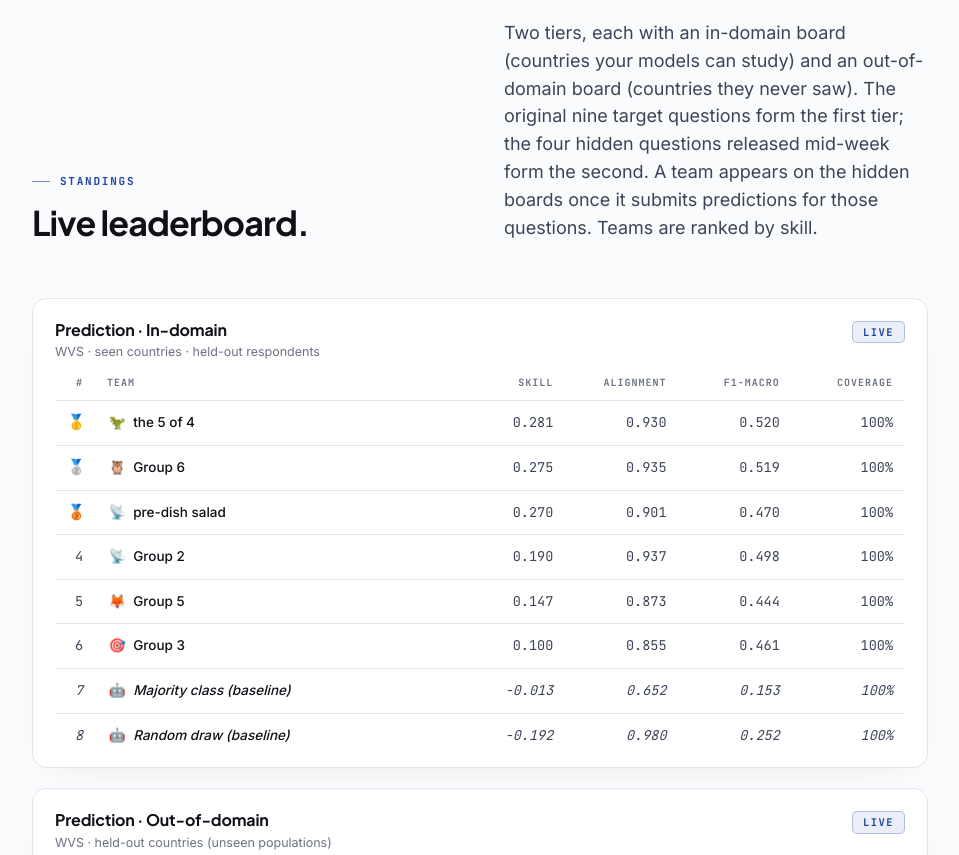
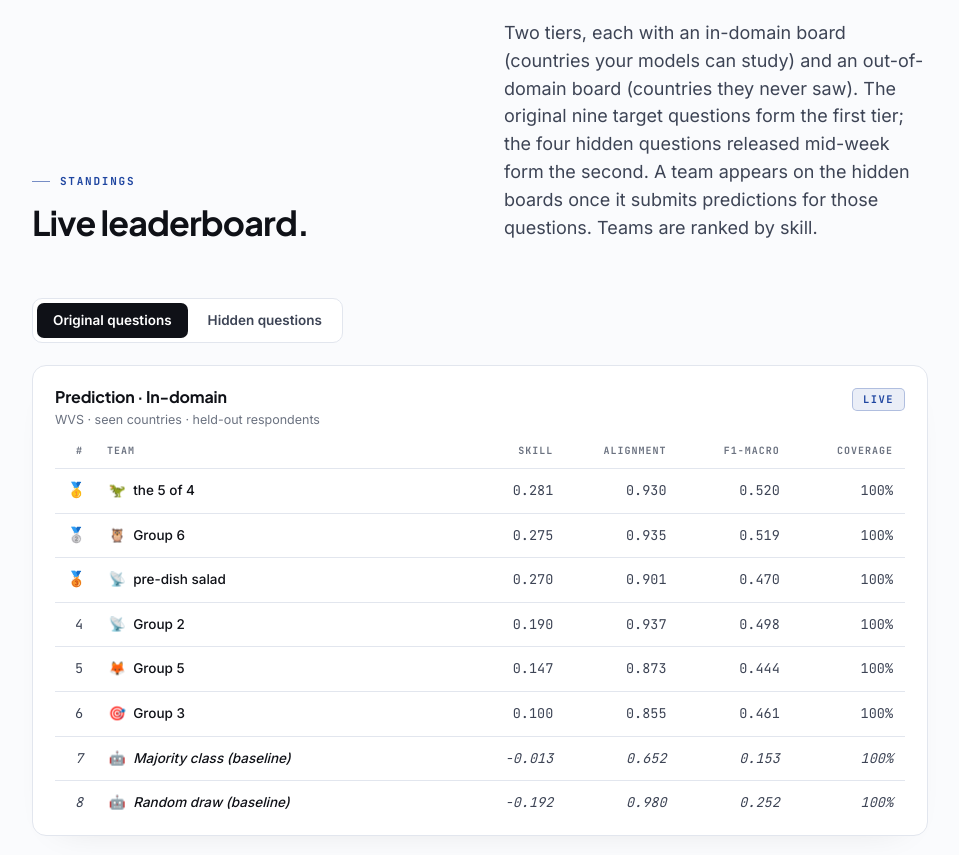
Before and after one commit to antndlcrx/antndlcrx.github.io, an Astro site: page /research/challenge in a window 1280 px wide. Shown: the part 896-1751 px from the top of the page, without its empty margins (160-1119 px from the left). Built offline with nearby package versions, Linux system fonts and the light colour scheme; Astro itself is replaced by a stand-in of ours.

Commit message:
Challenge page: tier tabs for leaderboard (original vs hidden questions)
Co-Authored-By: Claude Fable 5 <noreply@anthropic.com>

```diff
--- a/src/pages/research/challenge.astro
+++ b/src/pages/research/challenge.astro
@@ -6,6 +6,12 @@ import lb from '../../data/leaderboard.json';
 // scoring script, ox_competition/score.py in the features_project repo).
 
 const { updated, phase, note, boards } = lb;
+
+// The board list carries two tiers: the original nine questions and the
+// hidden four (board ids ending in "-hidden"). They render as tabs so the
+// page shows one tier at a time.
+const mainBoards = boards.filter((b) => !b.id.endsWith('-hidden'));
+const hiddenBoards = boards.filter((b) => b.id.endsWith('-hidden'));
 
 const boardColumns = (columns) =>
   columns.filter((c) => c.key !== 'n_sub');
@@ -85,8 +91,20 @@ const phaseLabel = ({ 'pre-launch': 'Preview', practice: 'Practice', live: 'Live
         </p>
       </div>
 
-      <div class="lb-grid reveal-stagger">
-        {boards.map((b) => (
+      {hiddenBoards.length > 0 && (
+        <>
+          <input type="radio" name="lb-tier" id="lbt-main" class="lb-tier-radio" checked />
+          <input type="radio" name="lb-tier" id="lbt-hidden" class="lb-tier-radio" />
+          <div class="lb-tier-tabs reveal" aria-label="Leaderboard tier">
+            <label for="lbt-main">Original questions</label>
+            <label for="lbt-hidden">Hidden questions</label>
+          </div>
+        </>
+      )}
+
+      {[['lb-grid--main', mainBoards], ['lb-grid--hidden', hiddenBoards]].map(([cls, tier]) => tier.length > 0 && (
+        <div class={`lb-grid reveal-stagger ${cls}`}>
+          {tier.map((b) => (
           <article class="lb-card">
             <header class="lb-card-head">
               <div>
@@ -131,8 +149,9 @@ const phaseLabel = ({ 'pre-launch': 'Preview', practice: 'Practice', live: 'Live
               </div>
             )}
           </article>
-        ))}
-      </div>
+          ))}
+        </div>
+      ))}
 
       <div class="lb-foot reveal">
         <p class="lb-foot-meta">
@@ -375,6 +394,27 @@ const phaseLabel = ({ 'pre-launch': 'Preview', practice: 'Practice', live: 'Live
     display: grid; grid-template-columns: 1fr;
     gap: 20px; margin-top: 8px;
   }
+  /* Tier tabs: pure CSS toggle, the two radios control which tier's grid shows. */
+  .lb-tier-radio { position: absolute; opacity: 0; pointer-events: none; }
+  .lb-tier-tabs {
+    display: inline-flex; gap: 4px; padding: 4px; margin-bottom: 14px;
+    background: var(--card); border: 1px solid var(--border); border-radius: 10px;
+  }
+  .lb-tier-tabs label {
+    padding: 7px 16px; border-radius: 7px; cursor: pointer;
+    font-size: 13.5px; font-weight: 600; color: var(--text-sec);
+    transition: color .15s ease, background .15s ease;
+  }
+  .lb-tier-tabs label:hover { color: var(--text); }
+  #lbt-main:checked ~ .lb-tier-tabs label[for='lbt-main'],
+  #lbt-hidden:checked ~ .lb-tier-tabs label[for='lbt-hidden'] {
+    background: var(--text); color: var(--card);
+  }
+  #lbt-main:checked ~ .lb-grid--hidden { display: none; }
+  #lbt-hidden:checked ~ .lb-grid--main { display: none; }
+  .lb-tier-radio:focus-visible ~ .lb-tier-tabs {
+    outline: 2px solid var(--text-sec); outline-offset: 2px;
+  }
   .lb-card {
     background: var(--card); border: 1px solid var(--border);
     border-radius: 14px; padding: 22px 22px 10px;
```
